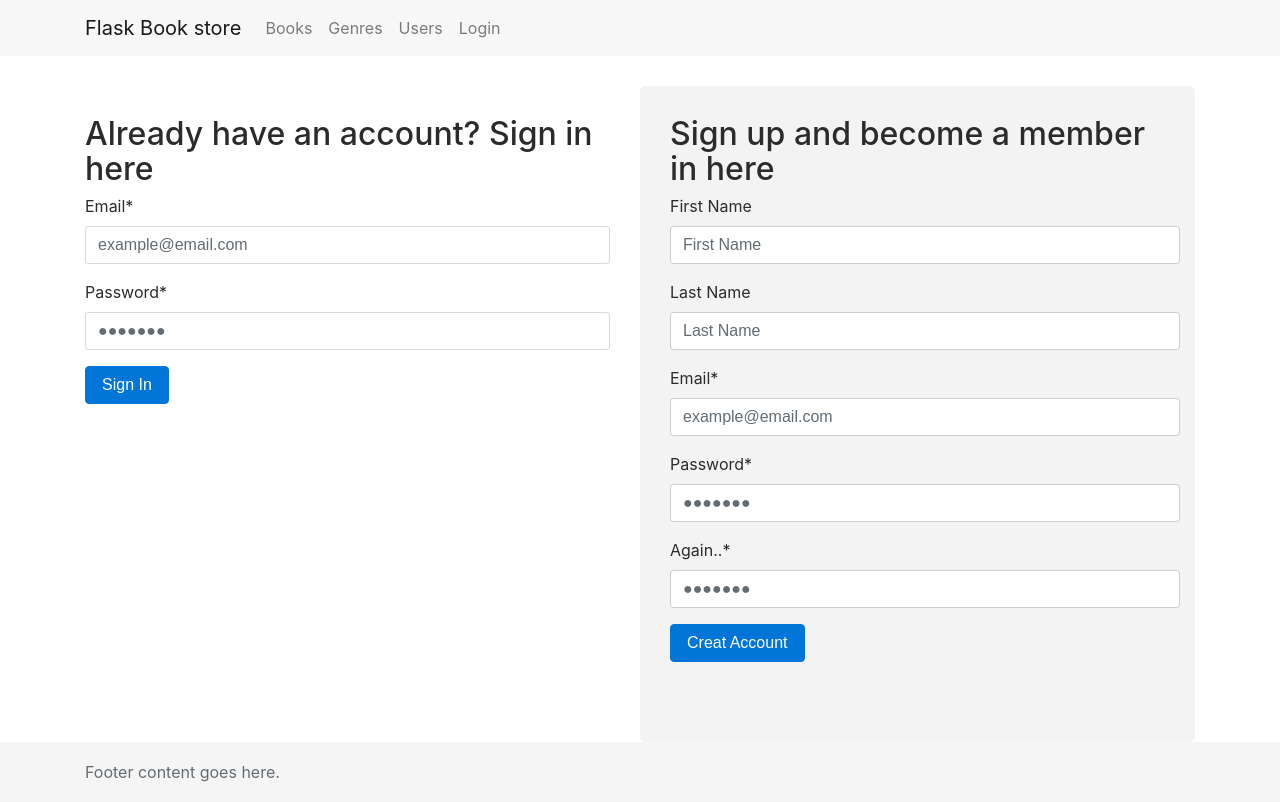
After one commit to omaralbeik/flaskbooks, a Flask app: page /auth/ in a window 1280 px wide. The commit adds this page. Run offline with Flask 2, Linux system fonts and the light colour scheme; some libraries are stand-ins or nearby versions.

Commit message:
Added auth page and minor bug fixes

```diff
--- a/bookstore/bookstore.py
+++ b/bookstore/bookstore.py
@@ -196,9 +196,55 @@ def user(user_id):
     return render_user(user_id)
 
 
+# show auth
+@app.route('/auth/')
+def auth():
+    return render_auth()
 
 
+@app.route('/auth/signin', methods=['POST'])
+def signIn():
+    email = request.form['email']
+    password = request.form['password']
 
+    if not email:
+        flash("Please enter your email!", "danger")
+        return render_auth()
+
+    if not password:
+        flash("Please enter your password!", "danger")
+        return render_auth()
+
+    flash("Signed In!", "success")
+    return redicrect_books()
+
+@app.route('/auth/signup', methods=['POST'])
+def signUp():
+
+    firstName = request.form['first_name']
+    lastName = request.form['last_name']
+    email = request.form['email']
+    password = request.form['password']
+    password2 = request.form['password2']
+
+    if not email:
+        flash("Please enter your email!", "danger")
+        return render_auth()
+
+    if not password:
+        flash("Please enter your password!", "danger")
+        return render_auth()
+
+    if not password2:
+        flash("Passwords don't match", "danger")
+        return render_auth()
+
+    if password != password2:
+        flash("Passwords don't match", "danger")
+        return render_auth()
+
+    flash("Signed Up!", "success")
+    return redicrect_books()
 
 
 ########################################
@@ -264,6 +310,8 @@ def render_user(user_id):
     books = session.query(Book).filter_by(user_id=user_id).all()
     return render_template('user.html', user=user, genres=genres, books=books)
 
+def render_auth():
+    return render_template('auth.html')
 
 ########################################
 ###       Redicrect Functions        ###
--- a/bookstore/static/styles.css
+++ b/bookstore/static/styles.css
@@ -25,7 +25,7 @@ body {
   margin-bottom: 20px;
 }
 
-.book-info {
+.container-info {
   margin-top: 30px;
 }
 
@@ -41,3 +41,18 @@ form {
 .alert {
   margin-top: 16px;
 }
+
+.sign-in {
+  padding-left: 0px;
+  padding-top: 30px;
+  padding-right: 30px;
+  padding-bottom: 30px;
+}
+
+.sign-up {
+  padding-top: 30px;
+  padding-left: 30px;
+  padding-bottom: 30px;
+  background-color: #f3f3f3;
+  border-radius: 5px;
+}
--- /dev/null
+++ b/bookstore/templates/auth.html
@@ -0,0 +1,60 @@
+{% extends "base.html" %}
+
+{% block title %}
+Sign Up
+{% endblock %}
+
+{% block head %}
+{{ super() }}
+{% endblock %}
+
+{% block content %}
+
+<div class="container-info">
+  <div class="row">
+    <div class="col-md-6 col-sm-12 sign-in">
+      <h2>Already have an account? Sign in here</h2>
+      <form action="{{ url_for('signIn') }}" method="post">
+        <div class="form-group">
+          <label for="email">Email*</label>
+          <input type="email" class="form-control" name="email" id="email" placeholder="example@email.com">
+        </div>
+        <div class="form-group">
+          <label for="password">Password*</label>
+          <input type="password" class="form-control" name="password" id="password" placeholder="●●●●●●●">
+        </div>
+          <input type="submit" class="btn btn-primary" value="Sign In">
+      </form>
+    </div>
+    <div class="col-md-6 col-sm-12 sign-up">
+      <h2>Sign up and become a member in here</h2>
+      <form action="{{ url_for('signUp') }}" method="post">
+        <div class="form-group">
+          <div class="form-group">
+            <label for="first_name">First Name</label>
+            <input type="text" class="form-control" name="first_name" id="first_name" placeholder="First Name">
+          </div>
+          <div class="form-group">
+            <label for="last_name">Last Name</label>
+            <input type="text" class="form-control" name="last_name" id="last_name" placeholder="Last Name">
+          </div>
+          <label for="email">Email*</label>
+          <input type="email" class="form-control" name="email" id="email" placeholder="example@email.com">
+        </div>
+        <div class="form-group">
+          <label for="password">Password*</label>
+          <input type="password" class="form-control" name="password" id="password" placeholder="●●●●●●●">
+        </div>
+        <div class="form-group">
+          <label for="password2">Again..*</label>
+          <input type="password" class="form-control" name="password2" id="password2" placeholder="●●●●●●●">
+        </div>
+          <input type="submit" class="btn btn-primary" value="Creat Account">
+      </form>
+    </div>
+  </div>
+</div>
+
+
+
+{% endblock %}
--- a/bookstore/templates/base.html
+++ b/bookstore/templates/base.html
@@ -27,7 +27,7 @@
         <a class="nav-link" href="{{ url_for('users') }}">Users</a>
       </li>
       <li class="nav-item">
-        <a class="nav-link" href="#">Login</a>
+        <a class="nav-link" href="{{ url_for('auth') }}">Login</a>
       </li>
     </ul>
     </div>
--- a/bookstore/templates/book.html
+++ b/bookstore/templates/book.html
@@ -10,7 +10,7 @@
 
 {% block content %}
 
-<div class="book-info">
+<div class="container-info">
   <div class="row">
     <div class="col-md-4 col-sm-8">
       <img class="rounded img-fluid" src="{{ book.cover_image_url }}" alt="{{ book.name }}">
@@ -47,7 +47,7 @@
       {% endif %}
 
       <p>Added by
-        <a href="{{ url_for('user', user_id=book.user_id) }}">{{ book.user.name }}</a>
+        <a href="{{ url_for('user', user_id=book.user_id) }}">{{ book.user.name() }}</a>
       </p>
 
       <br>
--- a/bookstore/templates/deletebook.html
+++ b/bookstore/templates/deletebook.html
@@ -9,7 +9,7 @@ Edit {{ book.name }}
 
 {% block content %}
 
-<div class="book-info">
+<div class="container-info">
   <div class="row">
     <div class="col-md-4 col-sm-8">
       <img class="rounded img-fluid" src="{{ book.cover_image_url }}" alt="{{ book.name }}">
--- a/bookstore/templates/editgenre.html
+++ b/bookstore/templates/editgenre.html
@@ -18,8 +18,8 @@ Edit {{ genre.anme }}
 
 <form action="{{ url_for('editGenre', genre_id=genre.id) }}" method="post">
   <div class="form-group">
-    <label for="name">Genre Name</label>
-    <input type="text" class="form-control" name="name" id="name" placeholder="An Awesome Genre!" value="{{ genre.name }}">
+    <label for="name">Genre Name*</label>
+    <input type="text" class="form-control" name="name" id="name" placeholder="Genre Name" value="{{ genre.name }}">
   </div>
     <input type="submit" class="btn btn-primary" value="Save">
     <a href="{{ url_for('genre', genre_id=genre.id) }}" class="btn btn-secondary">Cancel</a>
--- a/bookstore/templates/genres.html
+++ b/bookstore/templates/genres.html
@@ -18,7 +18,7 @@ Genres
 <ul class="list-unstyled">
   {% for g in genres %}
   <li>
-    <a href="{{ url_for('genre', genre_id=g.id) }}">{{ g.name }} ({{ books_count[g.id] }})</a>
+    <a href="{{ url_for('genre', genre_id=g.id) }}">{{ g.name }} ({{ books_count[g.id] or 0 }})</a>
   </li>
   {% endfor %}
 </ul>
--- a/bookstore/templates/newgenre.html
+++ b/bookstore/templates/newgenre.html
@@ -18,8 +18,8 @@ New Genre
 
 <form action="{{ url_for('newGenre') }}" method="post">
   <div class="form-group">
-    <label for="name">Genre Name</label>
-    <input type="text" class="form-control" name="name" id="name" placeholder="An Awesome Genre!">
+    <label for="name">Name*</label>
+    <input type="text" class="form-control" name="name" id="name" placeholder="Genre Name">
   </div>
     <input type="submit" class="btn btn-primary" value="Create">
     <a href="{{ url_for('genres') }}" class="btn btn-secondary">Cancel</a>
--- a/bookstore/templates/user.html
+++ b/bookstore/templates/user.html
@@ -1,7 +1,7 @@
 {% extends "base.html" %}
 
 {% block title %}
-{{ user.name }}
+{{ user.name() }}
 {% endblock %}
 
 {% block head %}
@@ -12,10 +12,11 @@
 
 <div class="row subtitle">
   <div class="col-10">
-    <h1>{{ user.name }}</h1>
+    <h1>{{ user.name() }}</h1>
     {% if user.email %}
     <a href="mailto:{{user.email}}">{{ user.email }}</a>
     {% endif %}
+    <p>Member since {{ user.created_at.date() }}</p>
   </div>
 </div>
 
--- a/bookstore/templates/users.html
+++ b/bookstore/templates/users.html
@@ -19,7 +19,7 @@ Users
 <ul class="list-unstyled">
   {% for u in users %}
   <li>
-    <a href="{{ url_for('user', user_id=u.id) }}">{{ u.name }}</a>
+    <a href="{{ url_for('user', user_id=u.id) }}">{{ u.name() }}</a>
   </li>
   {% endfor %}
 </ul>
```
Also changed, not shown: bookstore/database_setup.py (+15 -2 lines), bookstore/lots_of_books.py (+18 -6 lines), bookstore/templates/editbook.html (+11 -11 lines), bookstore/templates/newbook.html (+11 -9 lines).
